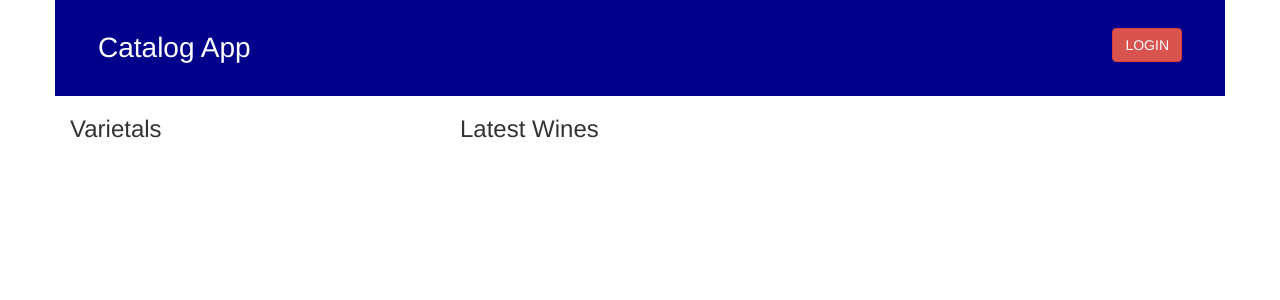
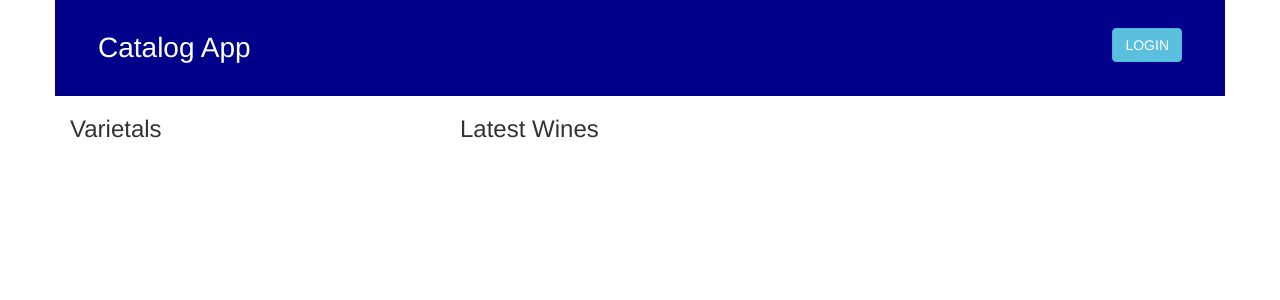
Before and after one commit to cg94301/fullstack-nanodegree-catalog, a Flask app: page /catalog/ in a window 1280 px wide. Shown: the top 300 px of the page. Run offline with Flask 2, Linux system fonts and the light colour scheme; parts of the project's set-up code (start-up, migrations or seed data) failed here and were passed over; some libraries are stand-ins or nearby versions.

Commit message:
Clean up login message

```diff
--- a/vagrant/catalog/templates/header.html
+++ b/vagrant/catalog/templates/header.html
@@ -5,9 +5,9 @@
       </div>
       <div class="col-sm-6">
         {% if loginOK %}
-        <a class="btn btn-success pull-right" href="/gdisconnect/" role="button">LOGOUT</a>
+        <a class="btn btn-danger pull-right" href="/gdisconnect/" role="button">LOGOUT</a>
         {% else %}
-        <a class="btn btn-danger pull-right" href="/login/" role="button">LOGIN</a>
+        <a class="btn btn-info pull-right" href="/login/" role="button">LOGIN</a>
         {% endif %}
       </div>
     </div>
--- a/vagrant/catalog/templates/login.html
+++ b/vagrant/catalog/templates/login.html
@@ -43,7 +43,7 @@
         success: function(result) {
           // Handle or verify the server response if necessary.
           if (result) {
-            $('#result').html('Login Successful!</br>'+ result + '</br>Redirecting...')
+            $('#result').html('<div class="login">' + result + '</br><h3><i>Redirecting...</i></h3></div><style>.login {font-family: Sans-Serif;}</style>')
             setTimeout(function() {
               window.location.href = "/catalog";
             }, 4000);
```
Also changed, not shown: vagrant/catalog/static/styles.css (line endings or trailing spaces).
